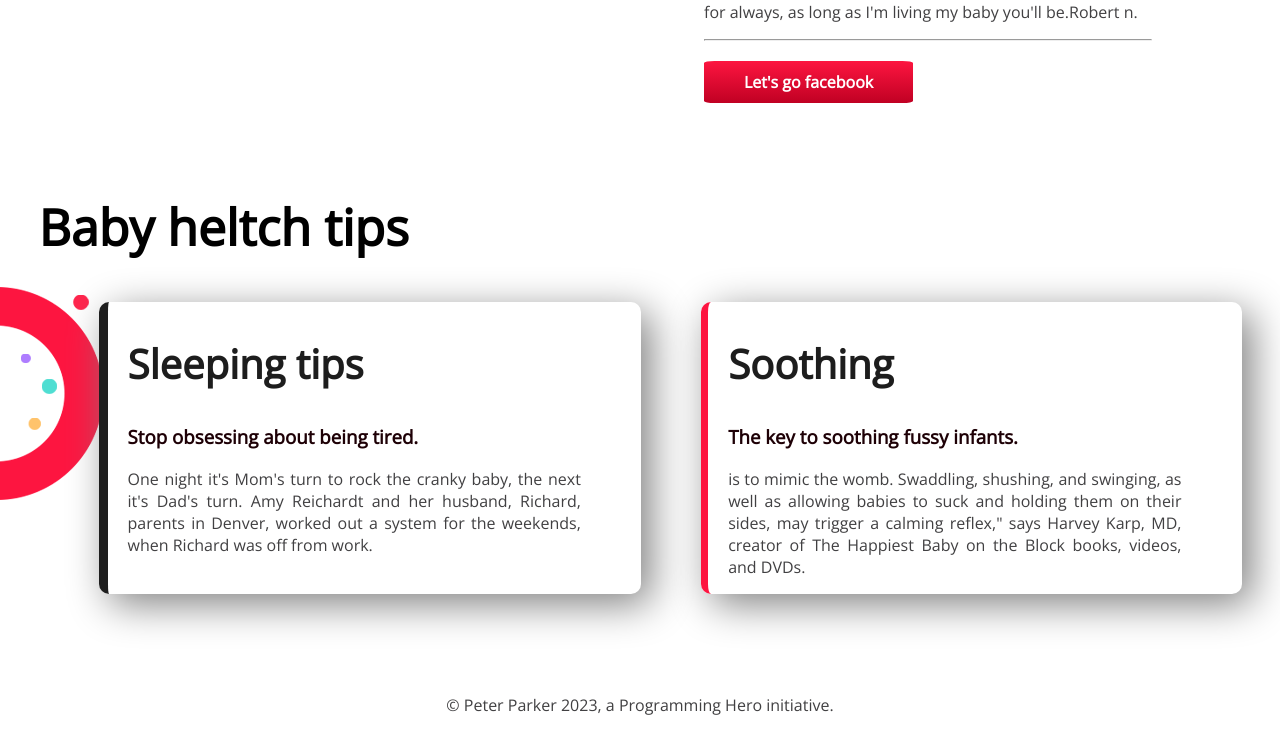
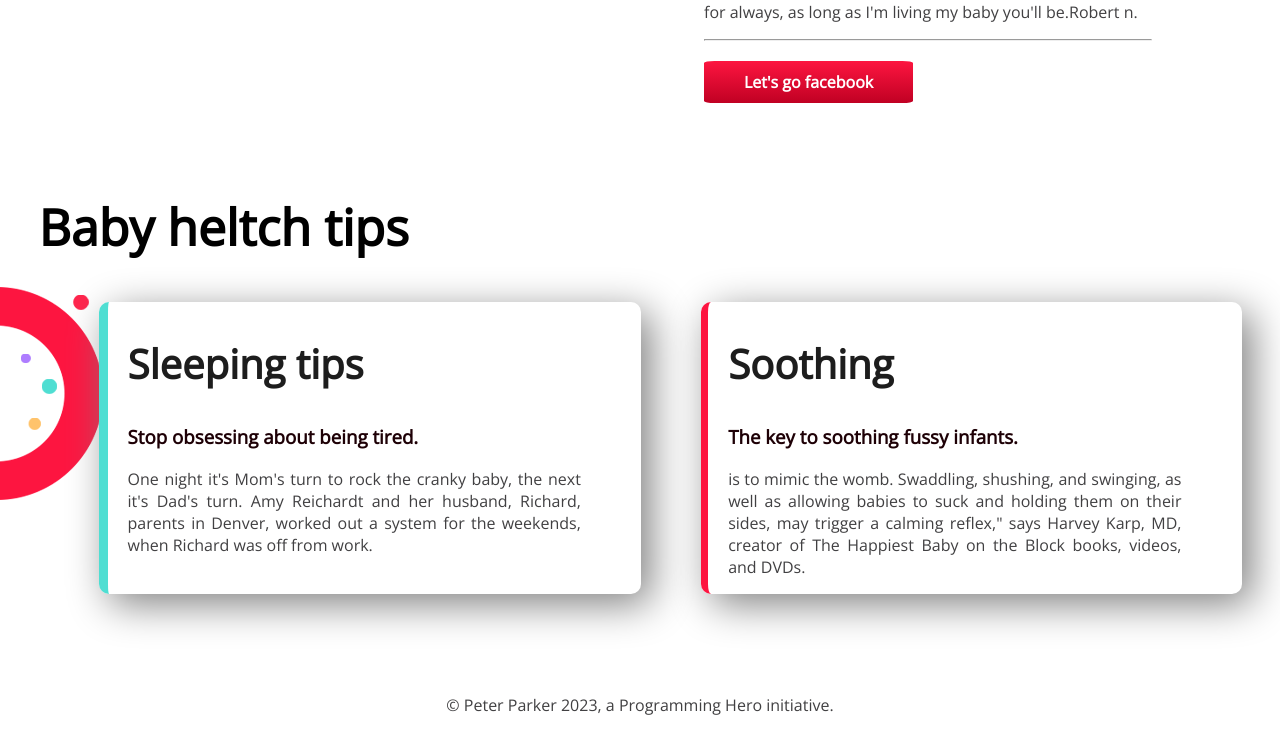
Before and after one commit to khairulistiyak/developer-portfolio, a plain HTML site: page index.html in a window 1280 px wide. Shown: the part 1082-1814 px from the top of the page. Drawn offline with nearby package versions, Linux system fonts and the light colour scheme.

Commit message:
complete-color

```diff
--- a/style.css
+++ b/style.css
@@ -87,7 +87,7 @@ p {
 
 #one-boxu {
     border-left: solid 9px;
-    color: #1e1e1e;
+    color: #4fded2;
 }
 
 footer p {
```
